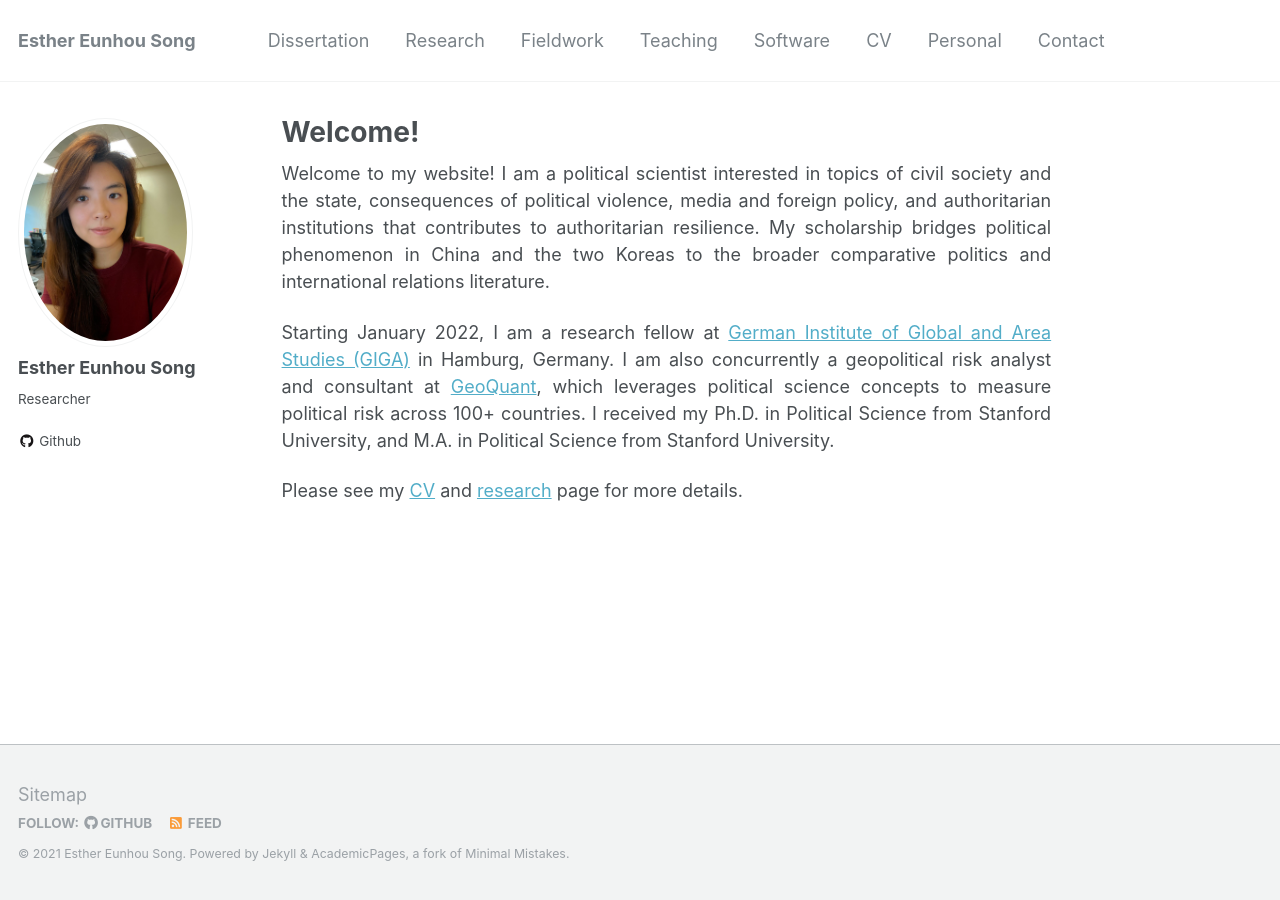
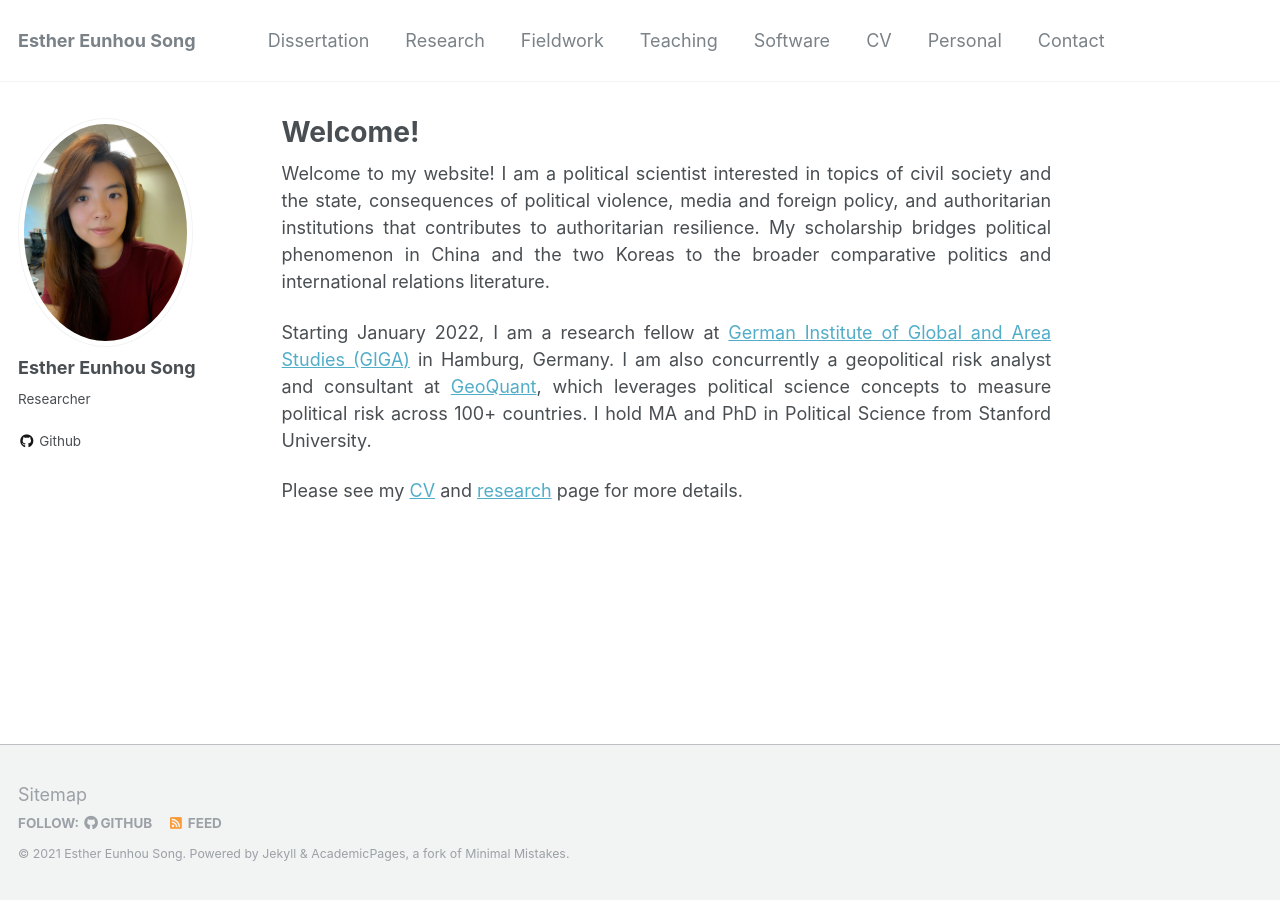
Before and after one commit to ehsong/ehsong.github.io, a Jekyll site: the page built from _pages/about.md, in a window 1280 px wide. Built offline with Jekyll 4.4.1, drawn with Linux system fonts in a browser that asks for light colours.

Commit message:
Update about.md

```diff
--- a/_pages/about.md
+++ b/_pages/about.md
@@ -9,6 +9,6 @@ redirect_from:
 ---
 Welcome to my website! I am a political scientist interested in topics of civil society and the state, consequences of political violence, media and foreign policy, and authoritarian institutions that contributes to authoritarian resilience. My scholarship bridges political phenomenon in China and the two Koreas to the broader comparative politics and international relations literature.
 
-Starting January 2022, I am a research fellow at [German Institute of Global and Area Studies (GIGA)](https://www.giga-hamburg.de/en/) in Hamburg, Germany. I am also concurrently a geopolitical risk analyst and consultant at [GeoQuant](https://geoquant.com/), which leverages political science concepts to measure political risk across 100+ countries. I received my Ph.D. in Political Science from Stanford University, and M.A. in Political Science from Stanford University.
+Starting January 2022, I am a research fellow at [German Institute of Global and Area Studies (GIGA)](https://www.giga-hamburg.de/en/) in Hamburg, Germany. I am also concurrently a geopolitical risk analyst and consultant at [GeoQuant](https://geoquant.com/), which leverages political science concepts to measure political risk across 100+ countries. I hold MA and PhD in Political Science from Stanford University.
 
 Please see my [CV](https://ehsong.github.io/files/SONG_CV2.pdf) and [research](https://ehsong.github.io/research/) page for more details.
```
